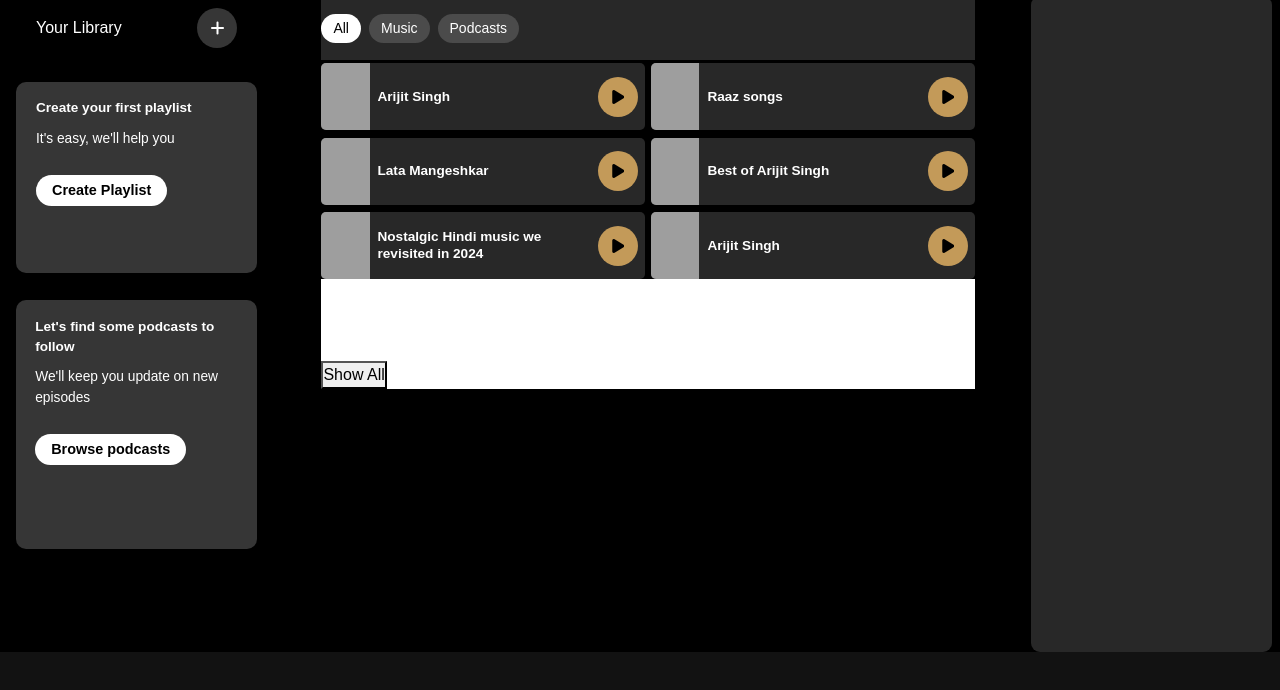
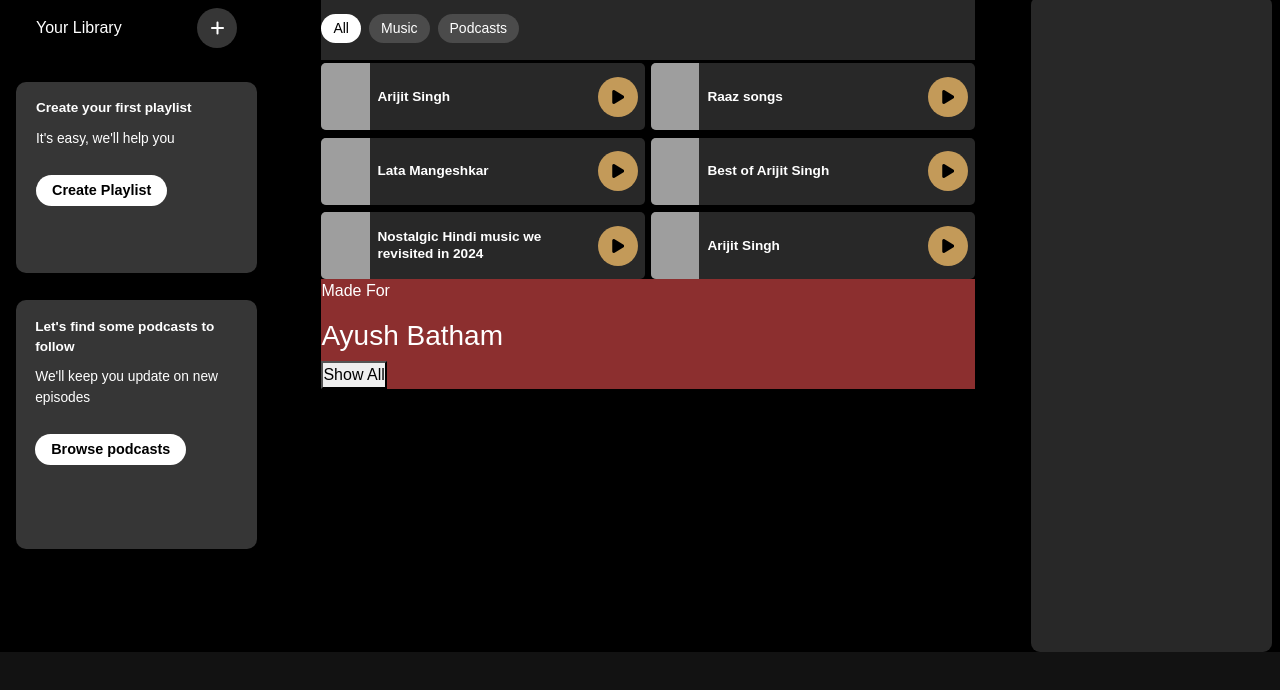
Before and after one commit to IPSayush/spotify-clone, a plain HTML site: page index.html in a window 1280 px wide. Shown: the part 68-758 px from the top of the page. Drawn offline with nearby package versions, Linux system fonts and the light colour scheme; grey boxes are pictures that could not be loaded.

Commit message:
Add and remove some files and lines - Mon 07/21/2025 18:58:51.48

```diff
--- a/center-panel.css
+++ b/center-panel.css
@@ -102,5 +102,5 @@
     background-color: #c39a59;
 }
 .made-for{
-    background-color: #fff;
+    background-color: #8c2f2f;
 }
```
